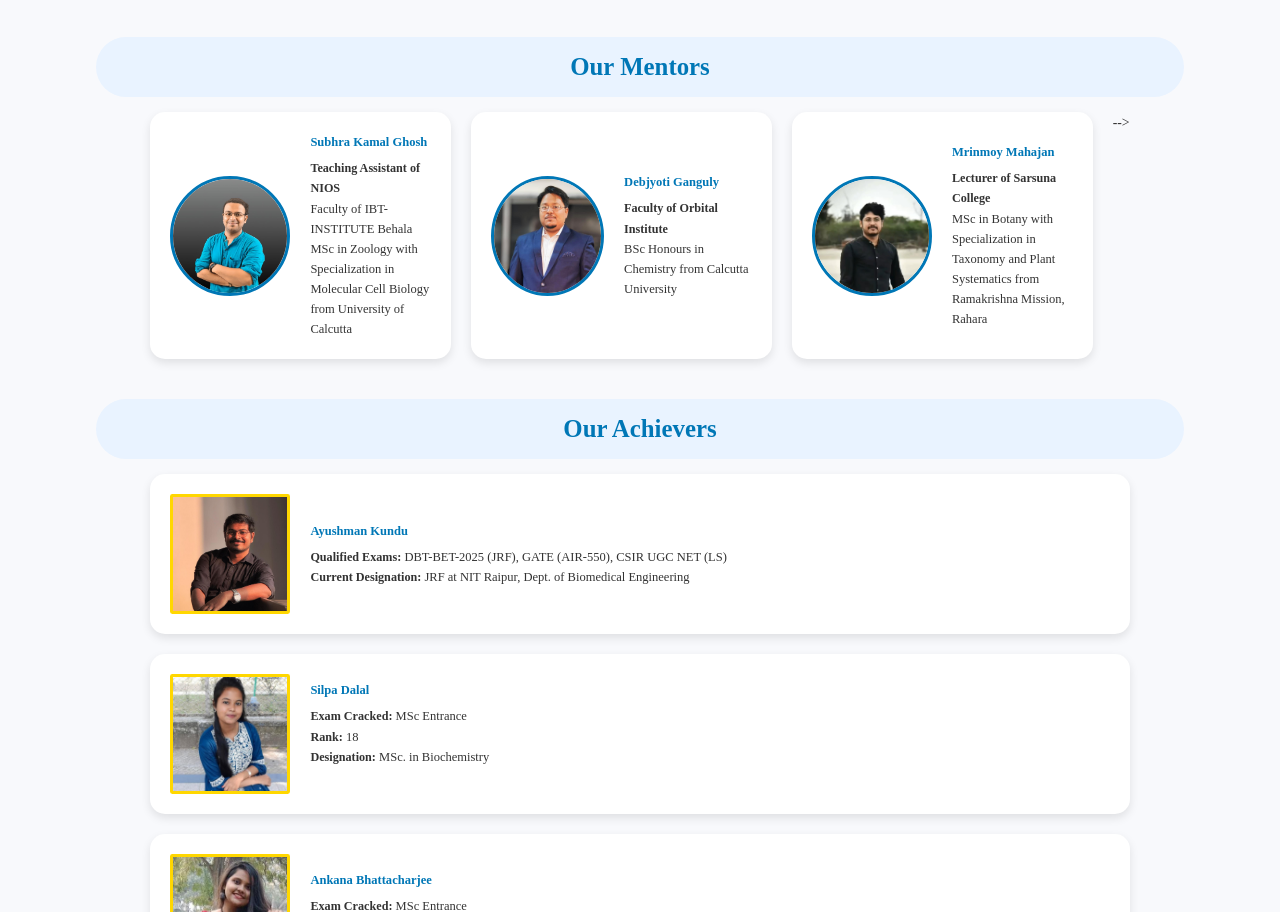
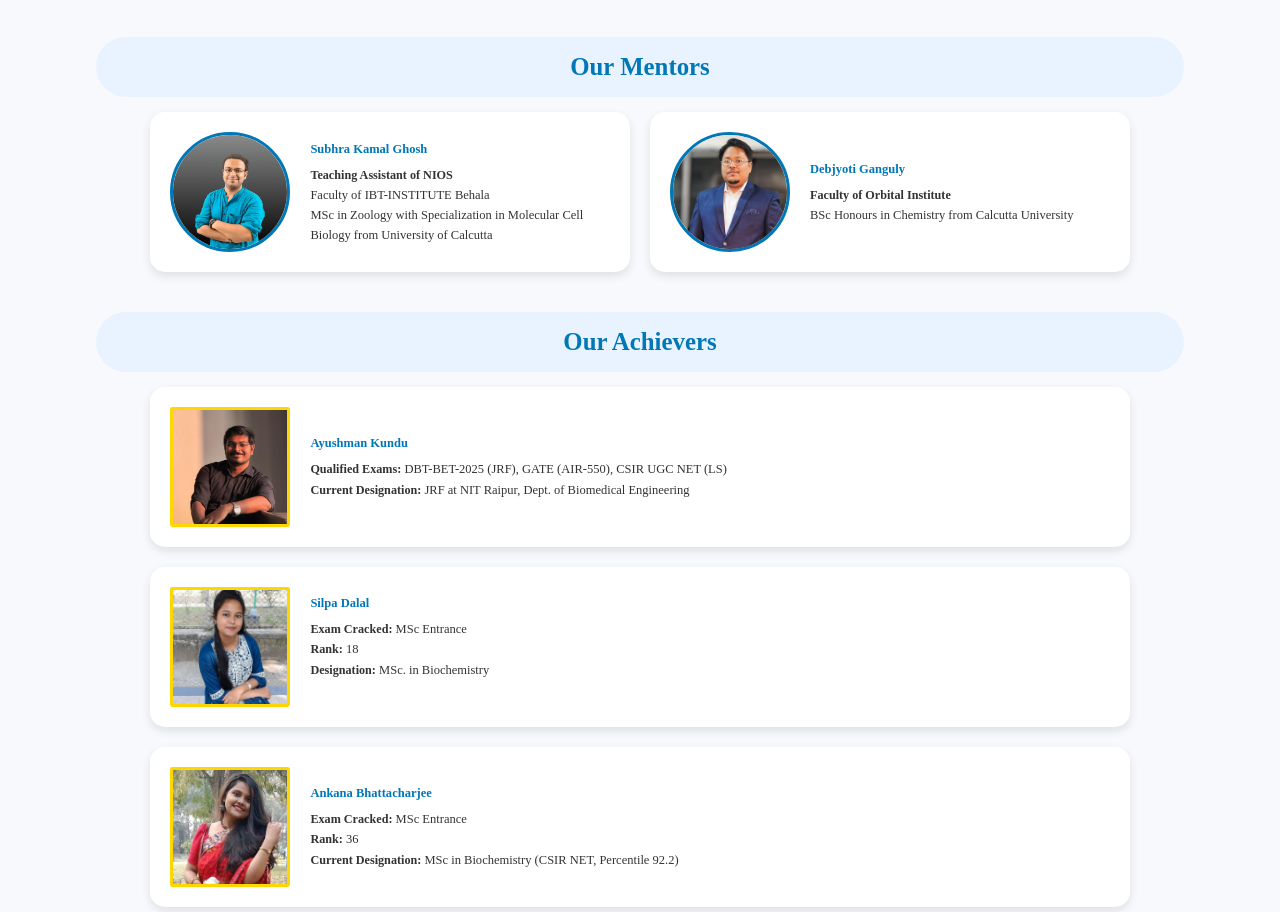
Before and after one commit to biomatewithsubhrasir/Biomate, a plain HTML site: page index.html in a window 1280 px wide. Shown: the part 885-1797 px from the top of the page. Drawn offline with Linux system fonts and the light colour scheme.

Commit message:
Update index.html

```diff
--- a/index.html
+++ b/index.html
@@ -160,19 +160,18 @@
             </p>
           </div>
         </div>
-
-<!--         <!-- Mrinmoy Sir -->
-        <div class="teacher-info">
-          <img src="images/mrinmoy_sir.jpeg" alt="Mrinmoy Mahajan" />
-          <div>
-            <h3>Mrinmoy Mahajan</h3>
-            <p>
-              <b>Lecturer of Sarsuna College</b> <br />
-              MSc in Botany with Specialization in Taxonomy and Plant
-              Systematics from Ramakrishna Mission, Rahara
-            </p>
-          </div>
-        </div> -->
+        <!-- Mrinmoy Sir -->
+<!--         <div class="teacher-info"> -->
+<!--           <img src="images/mrinmoy_sir.jpeg" alt="Mrinmoy Mahajan" /> -->
+<!--           <div> -->
+<!--             <h3>Mrinmoy Mahajan</h3> -->
+<!--             <p> -->
+<!--               <b>Lecturer of Sarsuna College</b> <br /> -->
+<!--               MSc in Botany with Specialization in Taxonomy and Plant -->
+<!--               Systematics from Ramakrishna Mission, Rahara -->
+<!--             </p> -->
+<!--           </div> -->
+<!--         </div>  -->
       </div>
     </div>
   </section>
```
